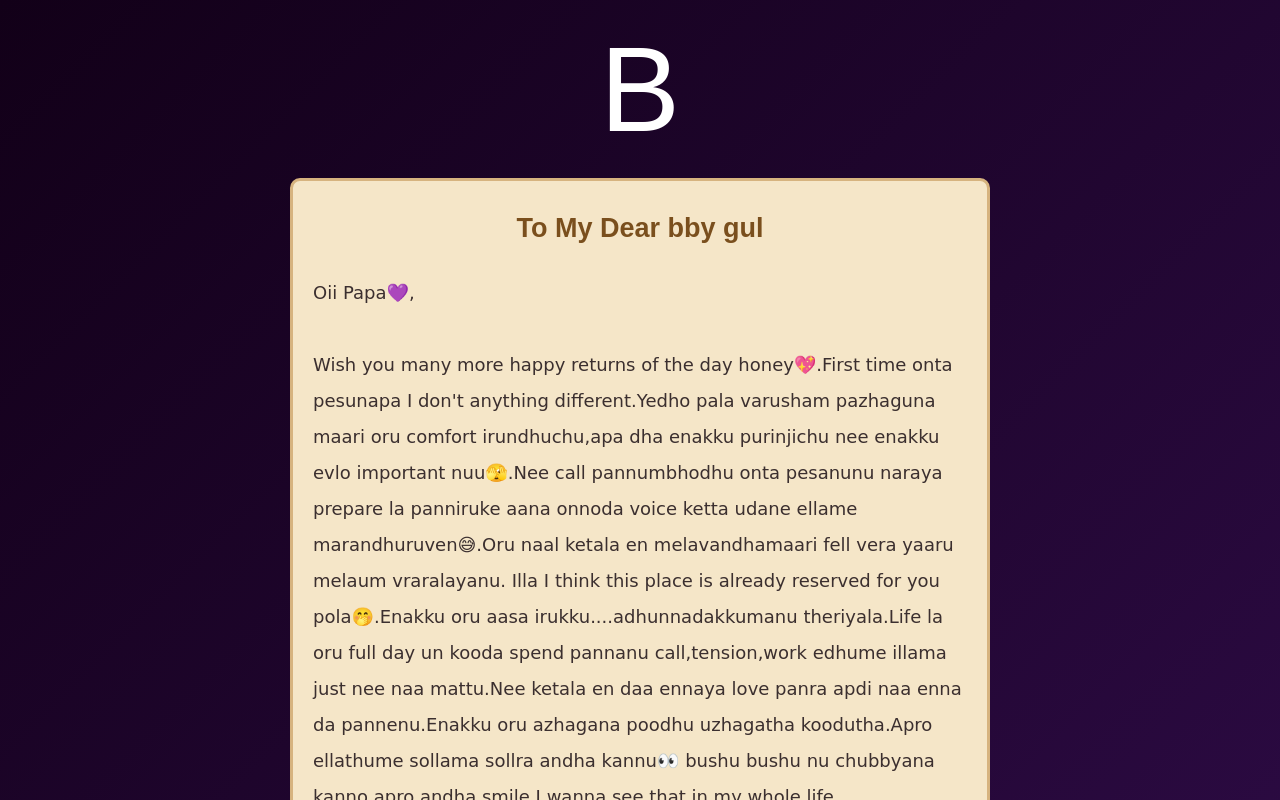
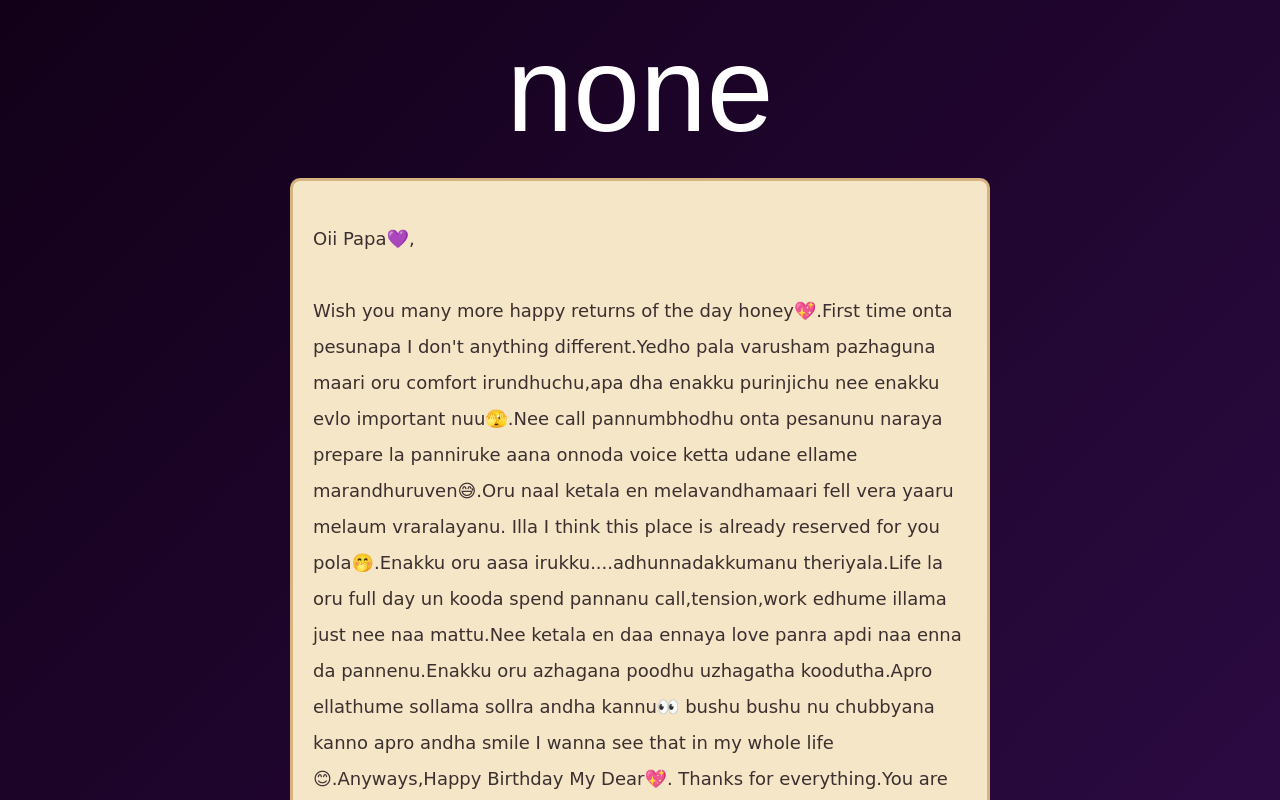
Before and after one commit to nagadhesh2-maker/Birthday-Gifts, a plain HTML site: page letter.html in a window 1280 px wide. Both pictures are taken after a click on the button "This for You💝". Shown: the top 800 px of the page. Drawn offline with Linux system fonts and the light colour scheme.

Commit message:
Update letter.html

```diff
--- a/letter.html
+++ b/letter.html
@@ -86,7 +86,7 @@
         <button onclick="openLetter()" id="openBtn">This for You💝</button>
         <div class="letter" id="letter">
             <h2>
-                To My Dear bby gul
+
             </h2>
             <p>Oii Papa💜,
                 <br><br>
@@ -96,7 +96,7 @@
     </div>
     <script>
         function openLetter(){
-            document.getElementById("envelope").innerHTML="B";
+            document.getElementById("envelope").innerHTML="none";
             document.getElementById("letter").style.display="block";
             document.getElementById("openBtn").style.display="none";
         }
```
